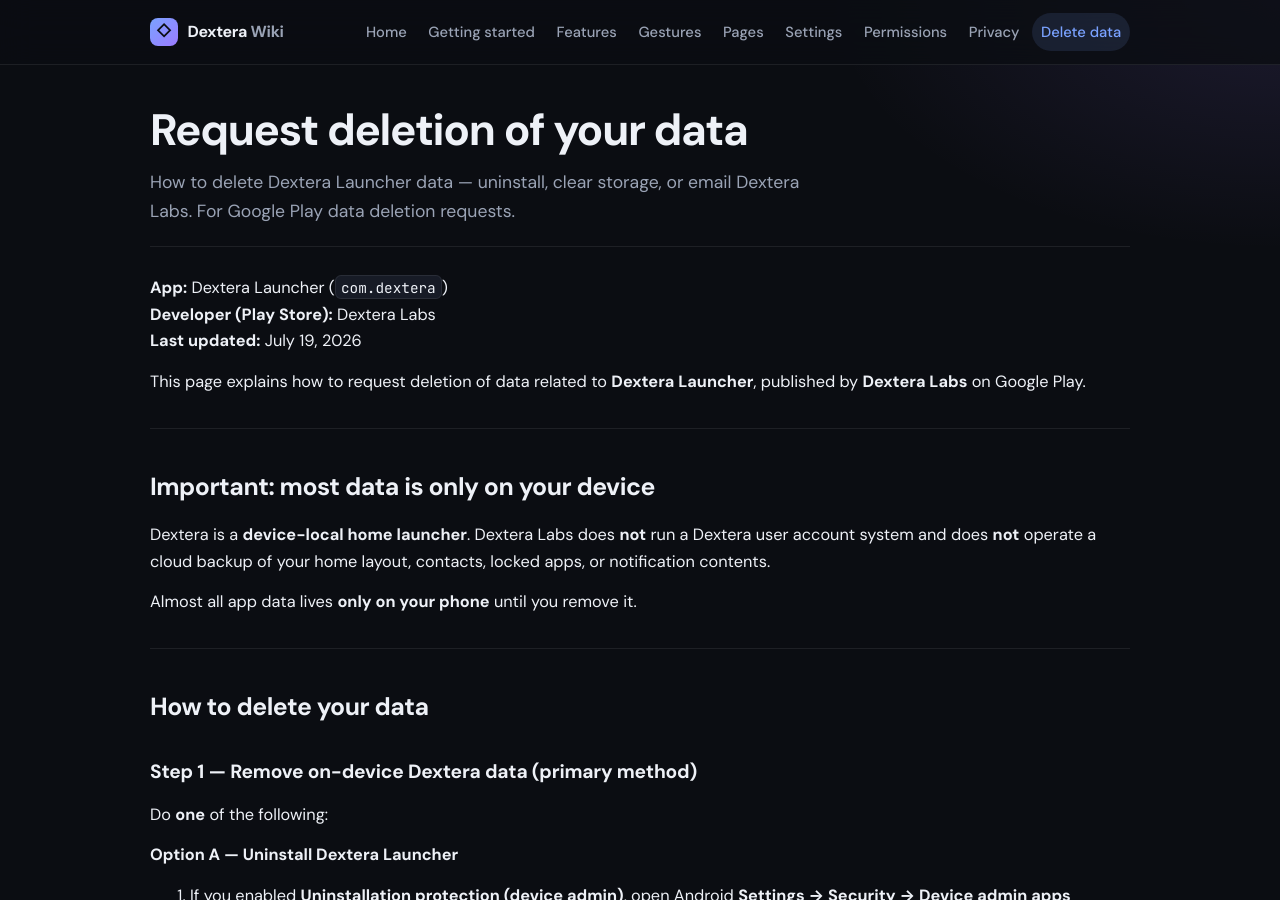
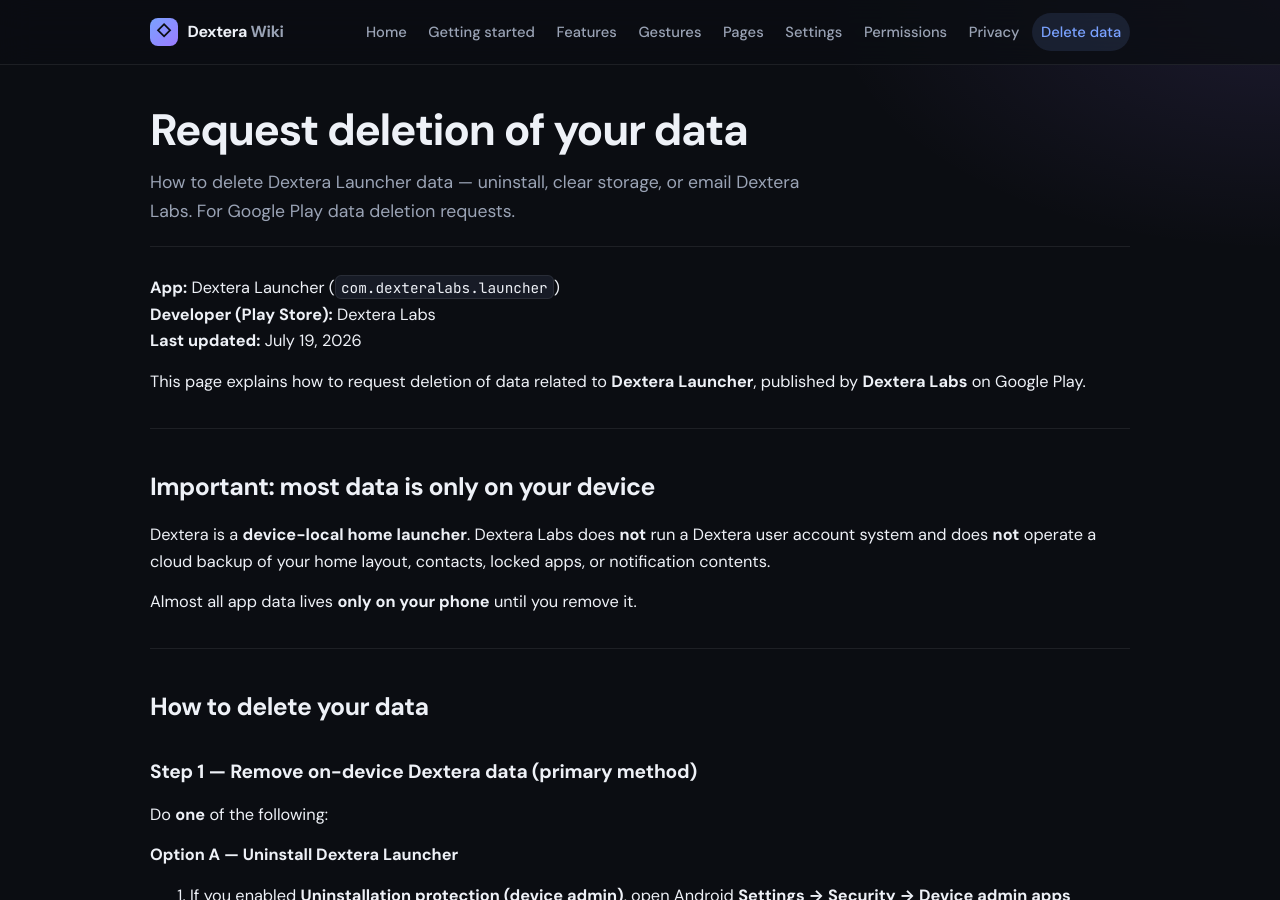
Before and after one commit to miketblountworks/DexteraWiki, a Jekyll site: the page built from data-deletion.md, in a window 1280 px wide and 900 px high. Built offline with Jekyll 4.4.1, drawn with Linux system fonts in a browser that asks for light colours.

Commit message:
Update package id to com.dexteralabs.launcher in legal pages

```diff
--- a/data-deletion.md
+++ b/data-deletion.md
@@ -4,7 +4,7 @@ description: How to delete Dextera Launcher data — uninstall, clear storage, o
 permalink: /data-deletion/
 ---
 
-**App:** Dextera Launcher (`com.dextera`)
+**App:** Dextera Launcher (`com.dexteralabs.launcher`)
 **Developer (Play Store):** Dextera Labs
 **Last updated:** July 19, 2026
 
```
Also changed, not shown: privacy.md (+1 -1 lines).
